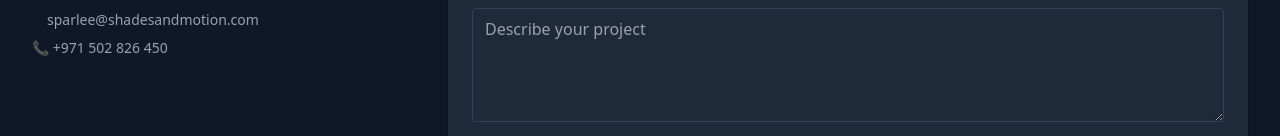
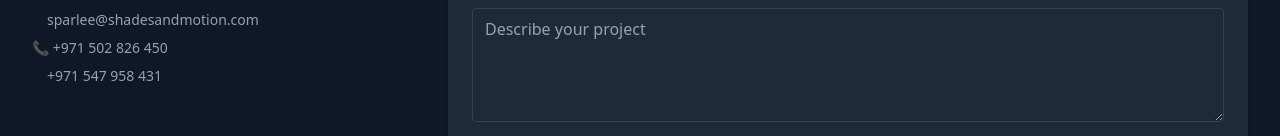
Before and after one commit to ashutosh04k/demo_project, a React (Vite) app: page / in a window 1280 px wide. Shown: the part 2966-3102 px from the top of the page. Built offline with nearby package versions, Linux system fonts and the light colour scheme.

Commit message:
number update

```diff
--- a/src/App.jsx
+++ b/src/App.jsx
@@ -352,6 +352,7 @@ export default function App() {
                 <div>✉️ rohan@shadesandmotion.com</div>
                 <div style={{ marginLeft: '15px' }}>sparlee@shadesandmotion.com</div>
                 <div>📞 +971 502 826 450</div>
+                <div style={{ marginLeft: '15px' }}> +971 547 958 431</div>
               </div>
             </div>
 
```
